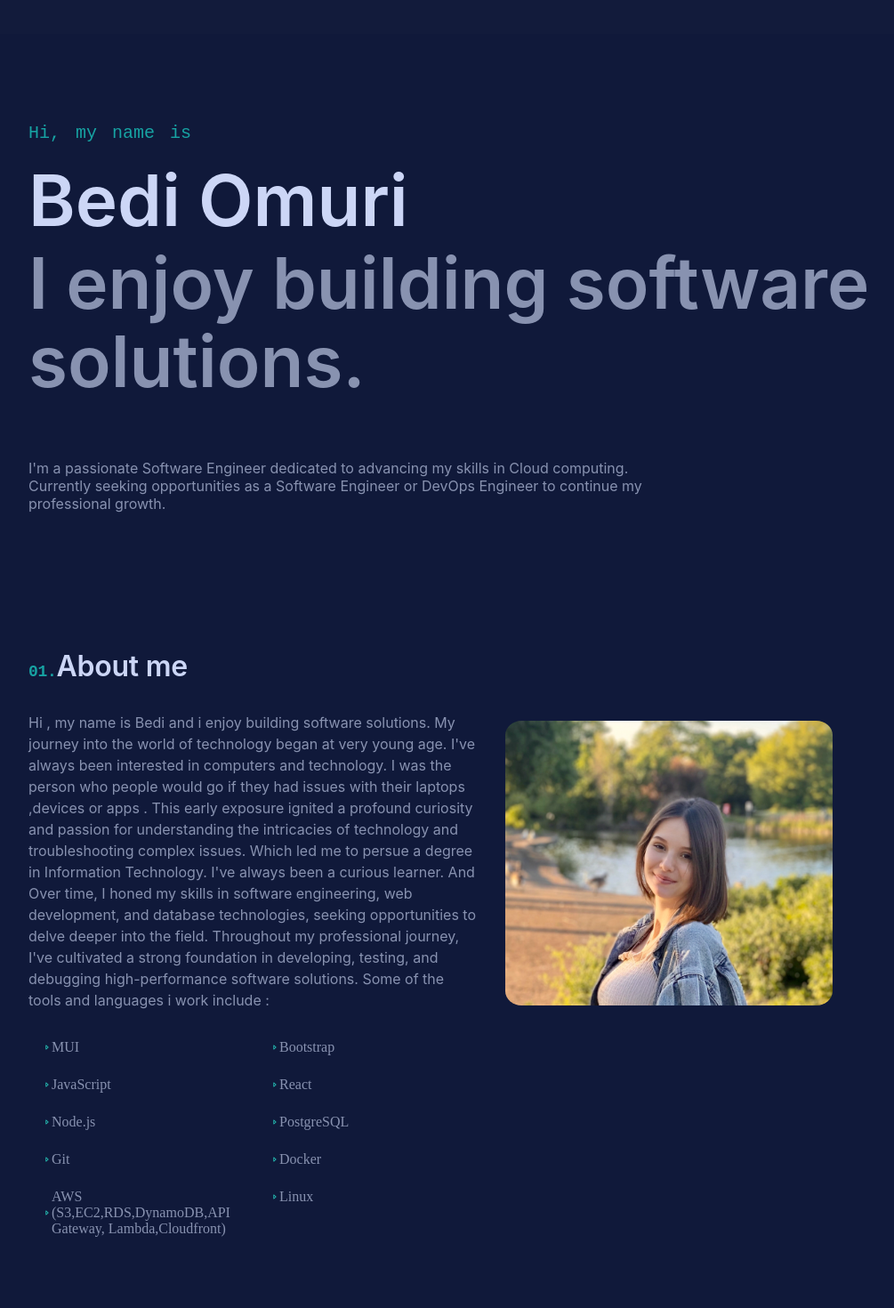
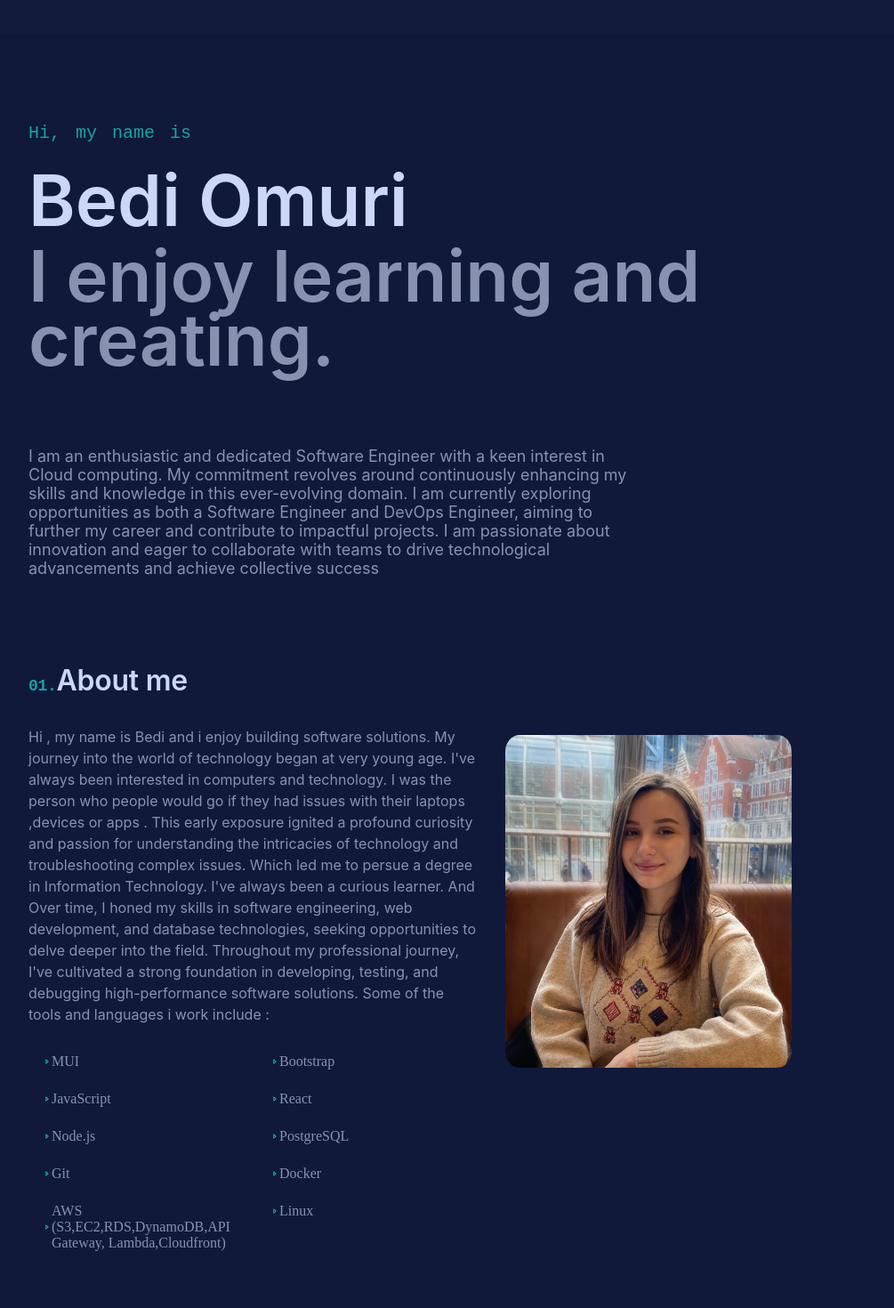
Before and after one commit to Bedi06/My-Personal-Portfolio, a React (Create React App) app: page / in a window 1280 px wide. Shown: the part 120-1590 px from the top of the page at 89% size, without its empty margins (72-1077 px from the left). Built offline with nearby package versions, Linux system fonts and the light colour scheme.

Commit message:
simple changes

```diff
--- a/src/components/About.js
+++ b/src/components/About.js
@@ -3,7 +3,7 @@ import { ThemeProvider } from "@mui/material/styles";
 import { ListItem, Typography } from "@mui/material";
 import { Grid } from "@mui/material";
 import rightArrow from "./assets/right-arrow.svg";
-import profile from "./assets/profile.png";
+import profile from "./assets/profile.JPG";
 
 export default function About() {
   return (
@@ -18,9 +18,9 @@ export default function About() {
             lg: "100vh",
             xl: "100vh",
           },
-          mt: "4em",
+          mt: "5em",
           pb: "4em",
-          mb: { sx: "16em", sm: "16em", md: "5em", lg: "2em" },
+          mb: { xs: "3em", sm: "16em", md: "5em", lg: "2em" },
         }}
       >
         <Grid
@@ -117,8 +117,8 @@ export default function About() {
             src={profile}
             alt="profile"
             style={{
-              width: "23em",
-              height: "20em",
+              width: "60%",
+              height: "auto",
               mt: {
                 xs: "2em",
                 sm: "3em",
--- a/src/components/Contact.js
+++ b/src/components/Contact.js
@@ -50,7 +50,8 @@ export default function Contact() {
             fontFamily: "Calibre,Inter,San Francisco,SF Pro Text",
             paddingBottom: "1em",
             textAlign: "center",
-            width: { xs: "60%", md: "40%", lg: "40%" },
+            width: "80%",
+            maxWidth: { xs: "60%", md: "40%", lg: "40%" },
           }}
         >
           Whether you have a project in mind, questions about my projects, or
--- a/src/components/Home.js
+++ b/src/components/Home.js
@@ -5,7 +5,7 @@ import { ThemeProvider } from "@mui/material/styles";
 export default function Home() {
   return (
     <ThemeProvider theme={Theme}>
-      <Box id="home" sx={{ height: "60vh" }}>
+      <Box id="home" sx={{ height: "60vh", mb: "4em" }}>
         <Box height="40vh">
           <div
             style={{
@@ -45,11 +45,11 @@ export default function Home() {
                 fontSize: "clamp(40px, 8vw, 80px)",
                 fontWeight: "600",
                 marginTop: "5px",
-                lineHeight: 1.1,
+                lineHeight: 0.9,
                 fontFamily: "Calibre,Inter,San Francisco,SF Pro Text",
               }}
             >
-              I enjoy building software solutions.
+              I enjoy learning and creating.
             </h2>
             <Box
               sx={{
@@ -61,15 +61,18 @@ export default function Home() {
               <p
                 style={{
                   color: Theme.palette.secondary.main,
-                  fontSize: "16px",
+                  fontSize: "18px",
                   fontFamily: "Calibre,Inter,San Francisco,SF Pro Text",
-                  marginTop: 0,
                 }}
               >
-                I'm a passionate Software Engineer dedicated to advancing my
-                skills in Cloud computing. Currently seeking opportunities as a
-                Software Engineer or DevOps Engineer to continue my professional
-                growth.
+                I am an enthusiastic and dedicated Software Engineer with a keen
+                interest in Cloud computing. My commitment revolves around
+                continuously enhancing my skills and knowledge in this
+                ever-evolving domain. I am currently exploring opportunities as
+                both a Software Engineer and DevOps Engineer, aiming to further
+                my career and contribute to impactful projects. I am passionate
+                about innovation and eager to collaborate with teams to drive
+                technological advancements and achieve collective success
               </p>
             </Box>
           </div>
--- a/src/components/Navbar.js
+++ b/src/components/Navbar.js
@@ -25,7 +25,7 @@ export default function Navbar() {
 
   const navLinks = [
     { label: "About", to: "about" },
-    { label: "Experience", to: "experience" },
+    // { label: "Experience", to: "experience" },
     { label: "Projects", to: "projects" },
     { label: "Contact", to: "contact" },
   ];
--- a/src/components/Projects.js
+++ b/src/components/Projects.js
@@ -9,7 +9,7 @@ import projectData from "./projectsData.json";
 import ImageSlider from "./ImageSlider.js";
 
 const ProjectContainer = styled(Box)(({ theme }) => ({
-  marginTop: "4em",
+  marginTop: "3em",
   paddingTop: "3em",
   width: "100%",
 }));
@@ -21,9 +21,6 @@ const Project = styled(Grid)(({ theme }) => ({
   gridTemplateColumns: "repeat(12, 1fr)",
   gridTemplateRows: "repeat(6, 1fr)",
   alignItems: "center",
-  [theme.breakpoints.down("md")]: {
-    marginTop: "5em",
-  },
   [theme.breakpoints.down("md")]: {
     gridTemplateColumns: "repeat(2, 1fr)",
     gridTemplateRows: "repeat(1, 1fr)",
```
Also changed, not shown: src/components/assets/profile.JPG (added), src/components/assets/profile.png (deleted).
